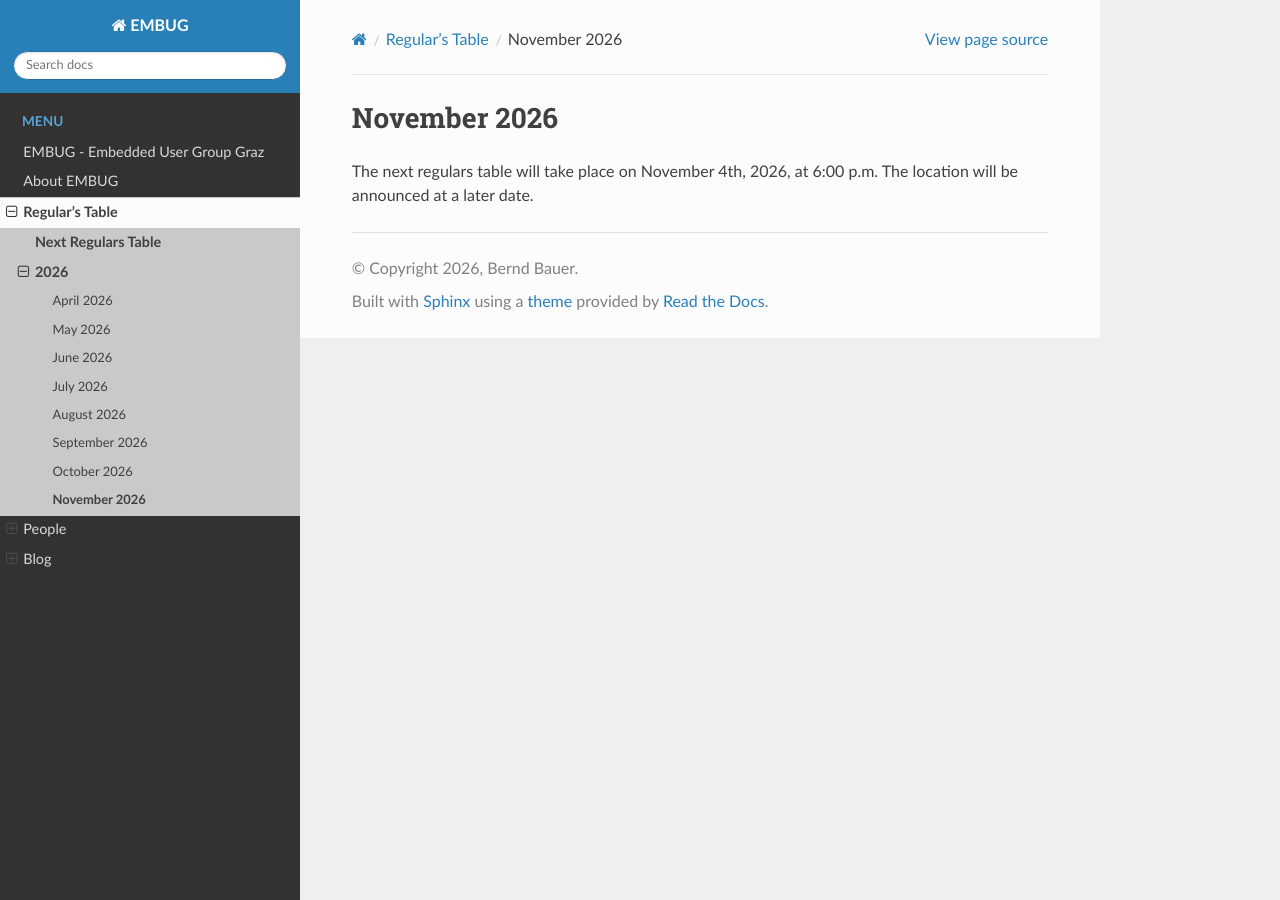
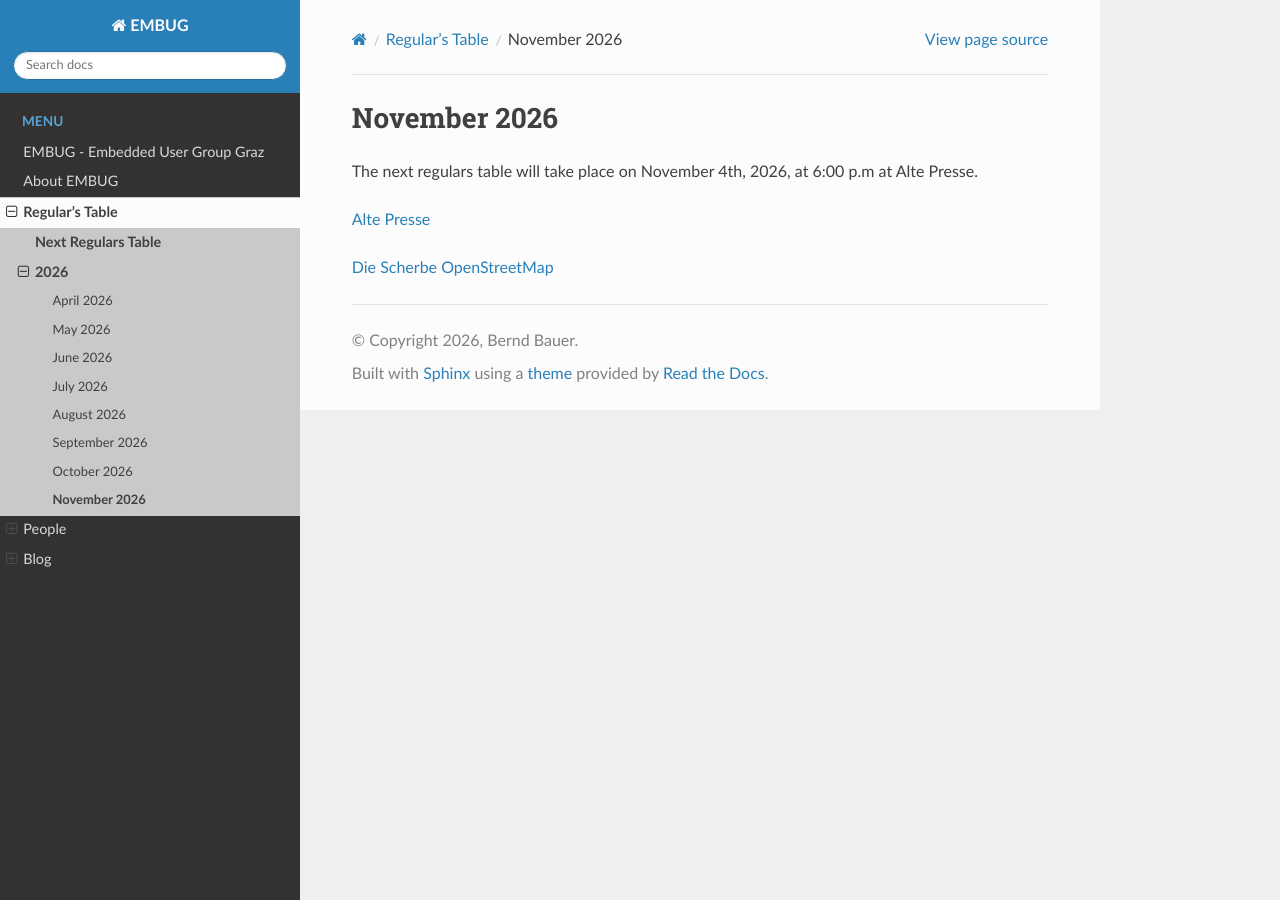
Before and after one commit to embug-org/website, a Sphinx documentation site: the page built from source/regulars_table/2026/11_november.rst, in a window 1280 px wide. Built offline with Sphinx 7.4.7 and the Read the Docs theme 3.1.0, drawn with Linux system fonts in a browser that asks for light colours.

Commit message:
RT November 26: Updated location

```diff
--- a/source/index.rst
+++ b/source/index.rst
@@ -13,8 +13,7 @@ EMBUG - Embedded User Group Graz
    /blog/index
 
 .. important::
-   The next regulars table will take place on November 4th, 2026, at 6:00 p.m.
-   The location will be announced at a later date.
+   The next regulars table will take place on November 4th, 2026, at 6:00 p.m. at Alte Presse.
    See :doc:`November 2026 <regulars_table/2026/11_november>`.
 
 .. note::
--- a/source/regulars_table/2026/11_november.rst
+++ b/source/regulars_table/2026/11_november.rst
@@ -1,5 +1,8 @@
 November 2026
 =============
 
-The next regulars table will take place on November 4th, 2026, at 6:00 p.m.
-The location will be announced at a later date.
+The next regulars table will take place on November 4th, 2026, at 6:00 p.m at Alte Presse.
+
+`Alte Presse <https://zuraltenpress.at>`_
+
+`Die Scherbe OpenStreetMap <https://www.openstreetmap.org/node/888853135>`_
```
